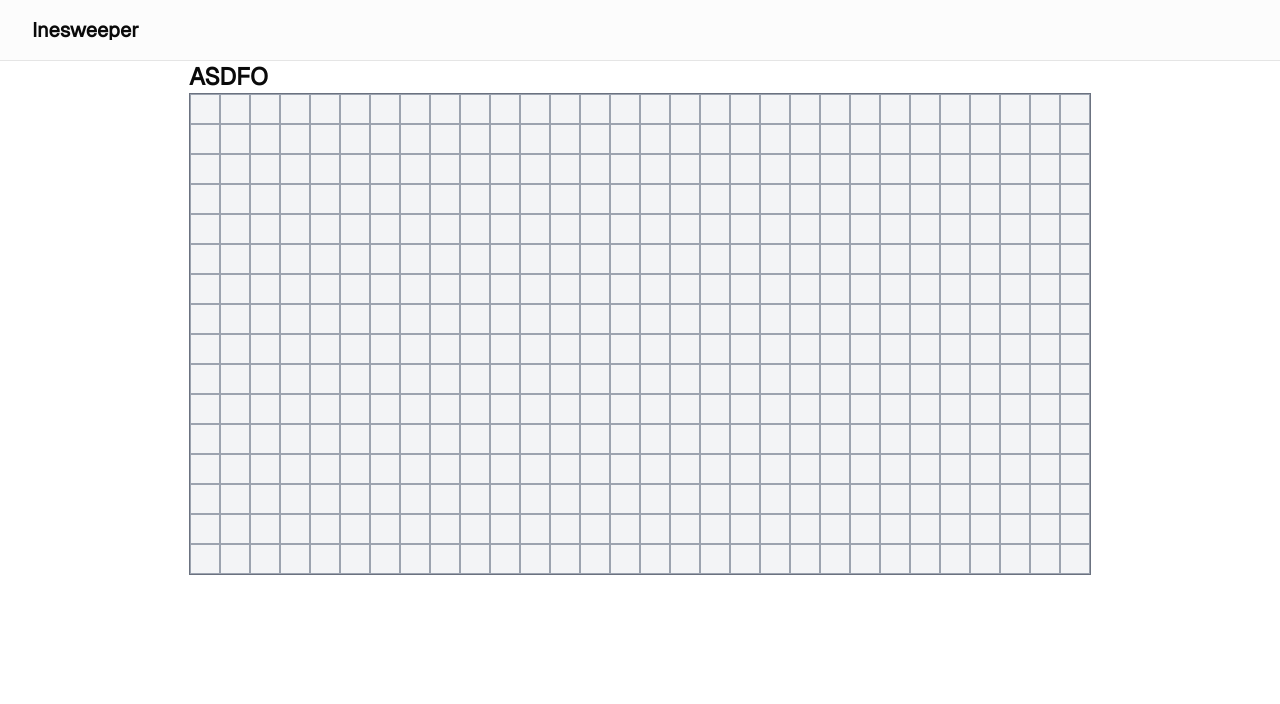
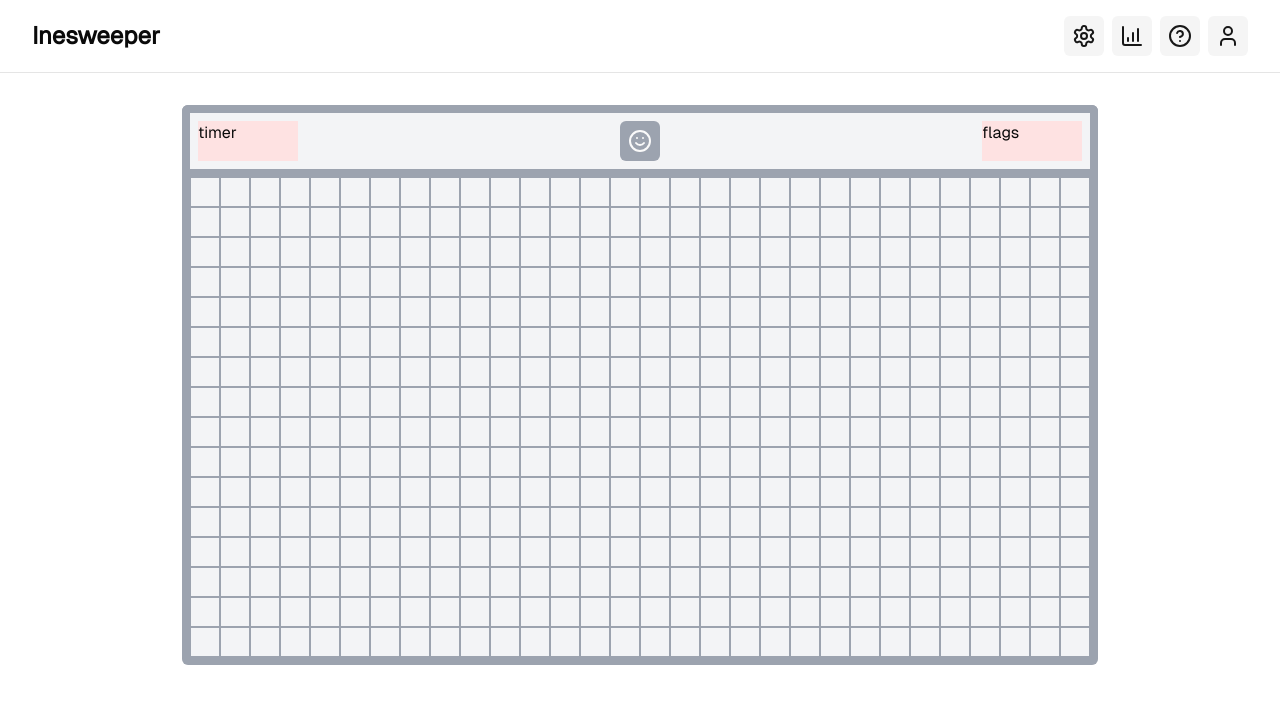
Before and after one commit to osutaiko/inesweeper, a React (Vite) app: page / in a window 1280 px wide. Shown: the top 704 px of the page. Built offline with nearby package versions, Linux system fonts and the light colour scheme.

Commit message:
feat: Implement GameBoard UI border & style cleanup

```diff
--- a/package.json
+++ b/package.json
@@ -40,6 +40,8 @@
   },
   "dependencies": {
     "@heroicons/react": "2.1.5",
+    "@radix-ui/react-scroll-area": "^1.2.2",
+    "@radix-ui/react-slot": "^1.1.1",
     "class-variance-authority": "^0.7.1",
     "clsx": "^2.1.1",
     "lucide-react": "^0.468.0",
--- a/src/components/GameBoard.tsx
+++ b/src/components/GameBoard.tsx
@@ -1,7 +1,8 @@
 import React, { useState, useEffect } from "react";
 import { Board, DifficultyName, VariantName, Cell } from "@/lib/types";
 import { boardConfigLibrary, createBoard, getCellNumber, handleClick, handleChord, handleFlag } from "@/lib/minesweeper";
-import { Flag, Sun } from "lucide-react";
+import { Flag, Smile, Sun } from "lucide-react";
+import { Button } from "./ui/button";
 
 export const GameBoard: React.FC<{
   variant: VariantName;
@@ -80,8 +81,20 @@
   }
 
   return (
+    <div className="flex flex-col bg-gray-100 rounded-md overflow-hidden">
+      <div className="flex justify-between p-2 border-t-8 border-x-8 border-gray-400">
+        <div className="w-[100px] bg-red-100">
+          timer
+        </div>
+        <Button className="bg-gray-400" size="icon">
+          <Smile />
+        </Button>
+        <div className="w-[100px] bg-red-100">
+          flags
+        </div>
+      </div>
       <div
-      className="grid border border-gray-500"
+        className="grid border-8 border-gray-400"
         style={{
           gridTemplateColumns: `repeat(${board[0].length}, ${cellWidth}px)`,
           gridTemplateRows: `repeat(${board.length}, ${cellWidth}px)`,
@@ -125,7 +138,7 @@
                   className={`font-bold`}
                   style={{
                     height: cellWidth,
-                  fontSize: cellWidth * 0.75,
+                    fontSize: cellWidth * 0.65,
                     lineHeight: `${cellWidth}px`,
                     color: getNumberColorClass(getCellNumber(board, rowIndex, colIndex, config))
                   }}
@@ -156,6 +169,7 @@
           ))
         )}
       </div>
+    </div>
   );
 };
 
--- a/src/components/Layout.tsx
+++ b/src/components/Layout.tsx
@@ -1,12 +1,29 @@
 import { Outlet, Link } from "react-router-dom";
+
+import { Button } from "./ui/button";
+import { ChartColumnIncreasing, CircleHelp, Settings, User } from "lucide-react";
 
 const Layout = () => {
   return (
     <div className="flex flex-col items-center min-h-screen select-none">
-      <header className="flex flex-row px-4 md:px-8 py-4 justify-between items-center w-full border-b bg-secondary/30">
-        <h3>Inesweeper</h3>
+      <header className="flex flex-row w-full px-4 gap-6 md:px-8 py-4 justify-between items-center border-b">
+        <h2>Inesweeper</h2>
+        <div className="flex flex-row gap-2">
+          <Button variant="secondary" size="icon">
+            <Settings />
+          </Button>
+          <Button variant="secondary" size="icon">
+            <ChartColumnIncreasing />
+          </Button>
+          <Button variant="secondary" size="icon">
+            <CircleHelp />
+          </Button>
+          <Button variant="secondary" size="icon">
+            <User />
+          </Button>
+        </div>
       </header>
-      <main className="flex flex-grow justify-center overflow-hidden w-full max-w-screen-2xl">
+      <main className="flex flex-col w-full px-4 md:px-8 py-8 items-center overflow-x-auto">
         <Outlet />
       </main>
     </div>
--- /dev/null
+++ b/src/components/ui/button.tsx
@@ -0,0 +1,56 @@
+import * as React from "react"
+import { Slot } from "@radix-ui/react-slot"
+import { cva, type VariantProps } from "class-variance-authority"
+
+import { cn } from "@/lib/utils"
+
+const buttonVariants = cva(
+  "inline-flex items-center justify-center gap-2 whitespace-nowrap rounded-md text-sm font-medium ring-offset-background transition-colors focus-visible:outline-none focus-visible:ring-2 focus-visible:ring-ring focus-visible:ring-offset-2 disabled:pointer-events-none disabled:opacity-50 [&_svg]:pointer-events-none [&_svg]:size-6 [&_svg]:shrink-0",
+  {
+    variants: {
+      variant: {
+        default: "bg-primary text-primary-foreground hover:bg-primary/90",
+        destructive:
+          "bg-destructive text-destructive-foreground hover:bg-destructive/90",
+        outline:
+          "border border-input bg-background hover:bg-accent hover:text-accent-foreground",
+        secondary:
+          "bg-secondary text-secondary-foreground hover:bg-secondary/80",
+        ghost: "hover:bg-accent hover:text-accent-foreground",
+        link: "text-primary underline-offset-4 hover:underline",
+      },
+      size: {
+        default: "h-10 px-4 py-2",
+        sm: "h-9 rounded-md px-3",
+        lg: "h-11 rounded-md px-8",
+        icon: "h-10 w-10",
+      },
+    },
+    defaultVariants: {
+      variant: "default",
+      size: "default",
+    },
+  }
+)
+
+export interface ButtonProps
+  extends React.ButtonHTMLAttributes<HTMLButtonElement>,
+    VariantProps<typeof buttonVariants> {
+  asChild?: boolean
+}
+
+const Button = React.forwardRef<HTMLButtonElement, ButtonProps>(
+  ({ className, variant, size, asChild = false, ...props }, ref) => {
+    const Comp = asChild ? Slot : "button"
+    return (
+      <Comp
+        className={cn(buttonVariants({ variant, size, className }))}
+        ref={ref}
+        {...props}
+      />
+    )
+  }
+)
+Button.displayName = "Button"
+
+export { Button, buttonVariants }
--- /dev/null
+++ b/src/components/ui/scroll-area.tsx
@@ -0,0 +1,46 @@
+import * as React from "react"
+import * as ScrollAreaPrimitive from "@radix-ui/react-scroll-area"
+
+import { cn } from "@/lib/utils"
+
+const ScrollArea = React.forwardRef<
+  React.ElementRef<typeof ScrollAreaPrimitive.Root>,
+  React.ComponentPropsWithoutRef<typeof ScrollAreaPrimitive.Root>
+>(({ className, children, ...props }, ref) => (
+  <ScrollAreaPrimitive.Root
+    ref={ref}
+    className={cn("relative overflow-hidden", className)}
+    {...props}
+  >
+    <ScrollAreaPrimitive.Viewport className="h-full w-full rounded-[inherit]">
+      {children}
+    </ScrollAreaPrimitive.Viewport>
+    <ScrollBar />
+    <ScrollAreaPrimitive.Corner />
+  </ScrollAreaPrimitive.Root>
+))
+ScrollArea.displayName = ScrollAreaPrimitive.Root.displayName
+
+const ScrollBar = React.forwardRef<
+  React.ElementRef<typeof ScrollAreaPrimitive.ScrollAreaScrollbar>,
+  React.ComponentPropsWithoutRef<typeof ScrollAreaPrimitive.ScrollAreaScrollbar>
+>(({ className, orientation = "vertical", ...props }, ref) => (
+  <ScrollAreaPrimitive.ScrollAreaScrollbar
+    ref={ref}
+    orientation={orientation}
+    className={cn(
+      "flex touch-none select-none transition-colors",
+      orientation === "vertical" &&
+        "h-full w-2.5 border-l border-l-transparent p-[1px]",
+      orientation === "horizontal" &&
+        "h-2.5 flex-col border-t border-t-transparent p-[1px]",
+      className
+    )}
+    {...props}
+  >
+    <ScrollAreaPrimitive.ScrollAreaThumb className="relative flex-1 rounded-full bg-border" />
+  </ScrollAreaPrimitive.ScrollAreaScrollbar>
+))
+ScrollBar.displayName = ScrollAreaPrimitive.ScrollAreaScrollbar.displayName
+
+export { ScrollArea, ScrollBar }
--- a/src/routes/Home.tsx
+++ b/src/routes/Home.tsx
@@ -1,15 +1,15 @@
 import { GameBoard } from "@/components/GameBoard";
+import { ScrollArea } from "@radix-ui/react-scroll-area";
 
 export const Home = () => {
   return (
-    <div className="">
-      <h2>ASDFO</h2>
+    <>
       <GameBoard
-        variant={"omega"}
+        variant={"multimines"}
         difficulty={"exp"}
         cellWidth={30}
       />
-    </div>
+    </>
   );
 };
 
```
Also changed, not shown: public/favicon.svg, 1 other file (tests, documents, lock files or other folders). Lines whose indentation alone changed are shown as unchanged.
